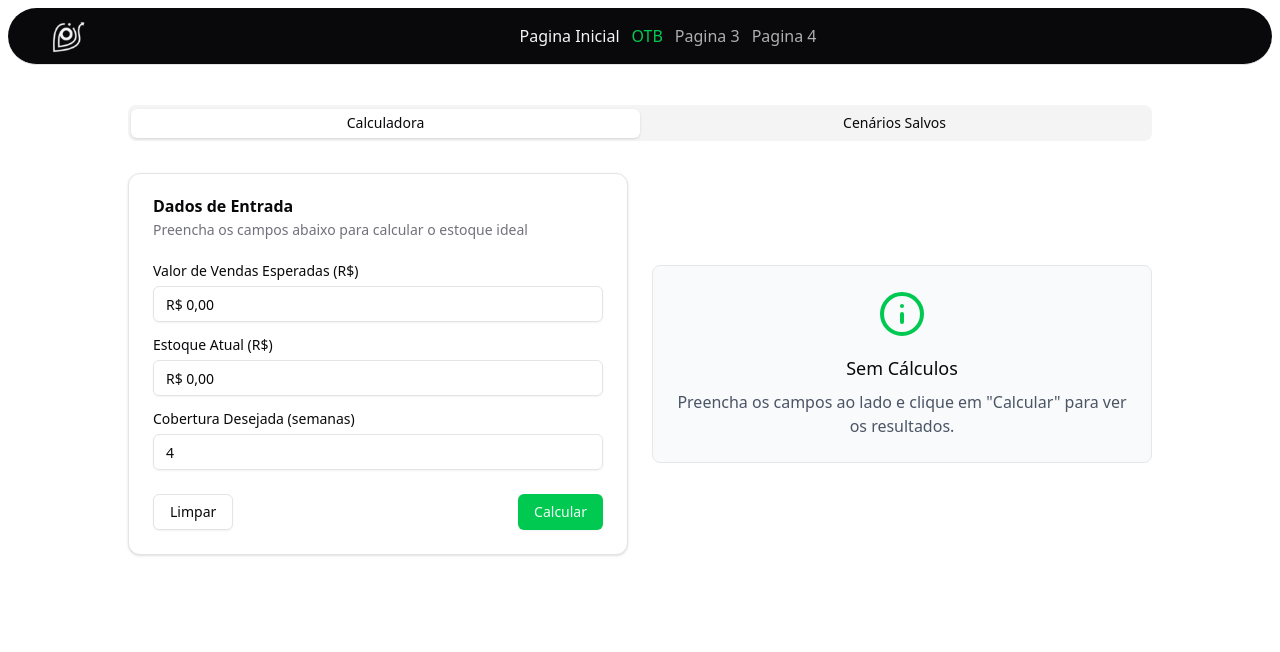
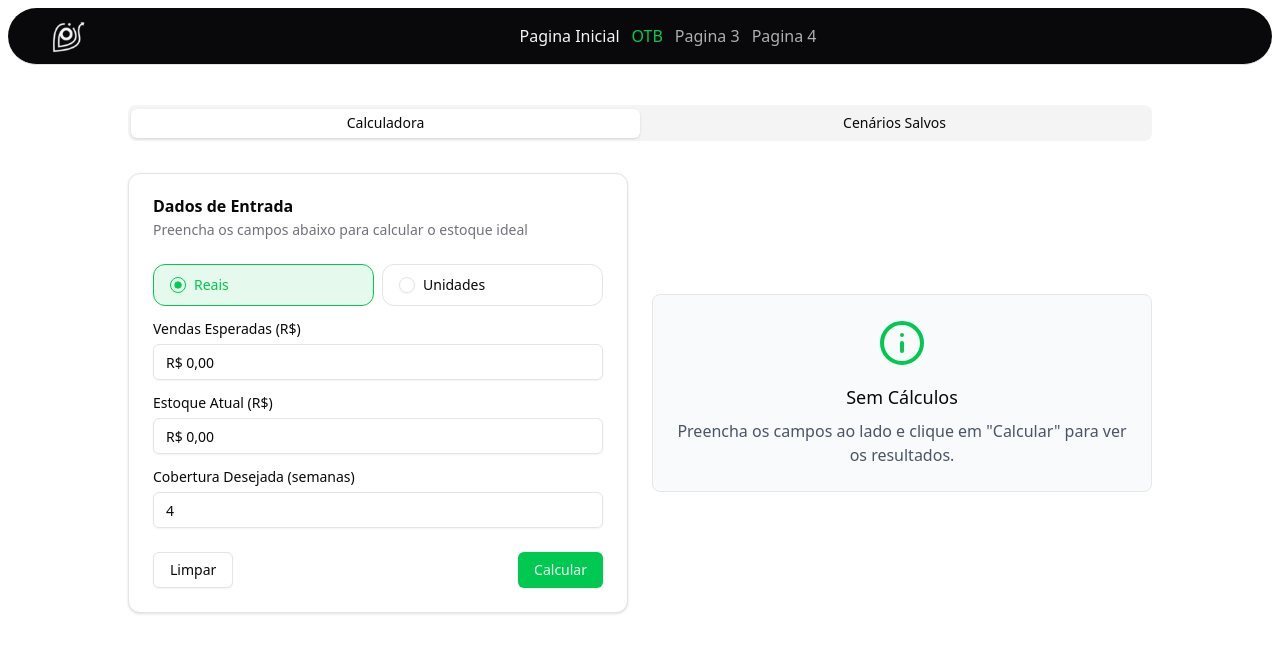
Before and after one commit to enrick-dev/preve, a React (Vite) app in the folder frontend/: page /otb in a window 1280 px wide. Shown: the top 652 px of the page. Built offline with nearby package versions, Linux system fonts and the light colour scheme.

Commit message:
feat: add select unit or R$

```diff
--- a/frontend/package.json
+++ b/frontend/package.json
@@ -15,6 +15,7 @@
     "@radix-ui/react-alert-dialog": "^1.1.13",
     "@radix-ui/react-dialog": "^1.1.13",
     "@radix-ui/react-label": "^2.1.6",
+    "@radix-ui/react-radio-group": "^1.3.6",
     "@radix-ui/react-separator": "^1.1.6",
     "@radix-ui/react-slot": "^1.2.2",
     "@radix-ui/react-tabs": "^1.1.11",
--- a/frontend/src/components/result-card.tsx
+++ b/frontend/src/components/result-card.tsx
@@ -3,7 +3,7 @@ import { BarChart3, ShoppingBag } from 'lucide-react';
 
 interface ResultCardProps {
   title: string;
-  value: string;
+  value: string | number;
   description: string;
   icon: 'chart' | 'shopping';
 }
--- /dev/null
+++ b/frontend/src/components/ui/radio-group.tsx
@@ -0,0 +1,43 @@
+import * as React from "react"
+import * as RadioGroupPrimitive from "@radix-ui/react-radio-group"
+import { CircleIcon } from "lucide-react"
+
+import { cn } from "@/lib/utils"
+
+function RadioGroup({
+  className,
+  ...props
+}: React.ComponentProps<typeof RadioGroupPrimitive.Root>) {
+  return (
+    <RadioGroupPrimitive.Root
+      data-slot="radio-group"
+      className={cn("grid gap-3", className)}
+      {...props}
+    />
+  )
+}
+
+function RadioGroupItem({
+  className,
+  ...props
+}: React.ComponentProps<typeof RadioGroupPrimitive.Item>) {
+  return (
+    <RadioGroupPrimitive.Item
+      data-slot="radio-group-item"
+      className={cn(
+        "border-input text-primary focus-visible:border-ring focus-visible:ring-ring/50 aria-invalid:ring-destructive/20 dark:aria-invalid:ring-destructive/40 aria-invalid:border-destructive dark:bg-input/30 aspect-square size-4 shrink-0 rounded-full border shadow-xs transition-[color,box-shadow] outline-none focus-visible:ring-[3px] disabled:cursor-not-allowed disabled:opacity-50",
+        className
+      )}
+      {...props}
+    >
+      <RadioGroupPrimitive.Indicator
+        data-slot="radio-group-indicator"
+        className="relative flex items-center justify-center"
+      >
+        <CircleIcon className="fill-primary absolute top-1/2 left-1/2 size-2 -translate-x-1/2 -translate-y-1/2" />
+      </RadioGroupPrimitive.Indicator>
+    </RadioGroupPrimitive.Item>
+  )
+}
+
+export { RadioGroup, RadioGroupItem }
--- a/frontend/src/pages/Otb.tsx
+++ b/frontend/src/pages/Otb.tsx
@@ -26,6 +26,9 @@ import {
   FormMessage,
 } from '@/components/ui/form';
 import { Separator } from '@/components/ui/separator';
+import { RadioGroup, RadioGroupItem } from '@/components/ui/radio-group';
+import { Label } from '@/components/ui/label';
+import { cn } from '@/lib/utils';
 
 const schema = z.object({
   expectedSales: z
@@ -57,9 +60,15 @@ type CalculationResult = {
 const Otb = () => {
   const [result, setResult] = React.useState<CalculationResult | null>(null);
   const [scenarios, setScenarios] = React.useState<
-    Array<{ id: number; inputs: FormData; result: CalculationResult }>
+    Array<{
+      id: number;
+      inputs: FormData;
+      result: CalculationResult;
+      mode: 'reais' | 'unidades';
+    }>
   >([]);
   const [activeTab, setActiveTab] = React.useState('calculator');
+  const [mode, setMode] = React.useState<'reais' | 'unidades'>('reais');
 
   const form = useForm<FormData>({
     resolver: zodResolver(schema),
@@ -79,12 +88,17 @@ const Otb = () => {
     setResult(newResult);
     setScenarios((prev) => [
       ...prev,
-      { id: Date.now(), inputs: values, result: newResult },
+      { id: Date.now(), inputs: values, result: newResult, mode },
     ]);
   };
 
   const clearForm = () => {
-    form.reset();
+    form.reset({
+      expectedSales: 0,
+      currentInventory: 0,
+      desiredCoverage: 4,
+    });
+    setMode('reais');
     setResult(null);
   };
 
@@ -92,8 +106,10 @@ const Otb = () => {
     id: number;
     inputs: FormData;
     result: CalculationResult;
+    mode: 'reais' | 'unidades';
   }) => {
     form.reset(scenario.inputs);
+    setMode(scenario.mode);
     setResult(scenario.result);
     setActiveTab('calculator');
   };
@@ -171,22 +187,67 @@ const Otb = () => {
                 </CardDescription>
               </CardHeader>
               <CardContent>
-                <div className="grid gap-4">
+                <RadioGroup
+                  value={mode}
+                  onValueChange={(v) =>
+                    v == 'reais' || v == 'unidades' ? setMode(v) : null
+                  }
+                  className="flex gap-2 w-full"
+                >
+                  <div
+                    className={cn(
+                      'flex items-center gap-2 flex-1 px-4 py-3 rounded-xl border',
+                      mode == 'reais' &&
+                        'bg-primary/10 border border-primary text-primary ',
+                    )}
+                  >
+                    <RadioGroupItem
+                      value="reais"
+                      id="reais"
+                      className="border-primary"
+                    />
+                    <Label htmlFor="reais">Reais</Label>
+                  </div>
+                  <div
+                    className={cn(
+                      'flex items-center gap-2 flex-1 px-4 py-3 rounded-xl border',
+                      mode == 'unidades' &&
+                        'bg-primary/10 border border-primary text-primary ',
+                    )}
+                  >
+                    <RadioGroupItem value="unidades" id="unidades" />
+                    <Label htmlFor="unidades">Unidades</Label>
+                  </div>
+                </RadioGroup>
+                <div className="grid gap-4 mt-4">
                   <FormField
                     control={form.control}
                     name="expectedSales"
                     render={({ field }) => (
                       <FormItem>
-                        <FormLabel>Valor de Vendas Esperadas (R$)</FormLabel>
+                        <FormLabel>
+                          Vendas Esperadas (
+                          {mode === 'reais' ? 'R$' : 'unidades'})
+                        </FormLabel>
                         <FormControl>
+                          {mode === 'reais' ? (
                             <Input
                               value={formatBRL(field.value)}
                               onChange={(e) => {
                                 const raw = e.target.value.replace(/\D/g, '');
-                              const number = raw ? parseInt(raw, 10) / 100 : 0;
-                              field.onChange(number);
+                                const num = raw ? parseInt(raw, 10) / 100 : 0;
+                                field.onChange(num);
                               }}
                             />
+                          ) : (
+                            <Input
+                              {...field}
+                              type="number"
+                              onChange={(e) =>
+                                field.onChange(parseFloat(e.target.value))
+                              }
+                            />
+                          )}
                         </FormControl>
                         <FormMessage />
                       </FormItem>
@@ -198,16 +259,28 @@ const Otb = () => {
                     name="currentInventory"
                     render={({ field }) => (
                       <FormItem>
-                        <FormLabel>Estoque Atual (R$)</FormLabel>
+                        <FormLabel>
+                          Estoque Atual ({mode === 'reais' ? 'R$' : 'unidades'})
+                        </FormLabel>
                         <FormControl>
+                          {mode === 'reais' ? (
                             <Input
                               value={formatBRL(field.value)}
                               onChange={(e) => {
                                 const raw = e.target.value.replace(/\D/g, '');
-                              const number = raw ? parseInt(raw, 10) / 100 : 0;
-                              field.onChange(number);
+                                const num = raw ? parseInt(raw, 10) / 100 : 0;
+                                field.onChange(num);
                               }}
                             />
+                          ) : (
+                            <Input
+                              {...field}
+                              type="number"
+                              onChange={(e) =>
+                                field.onChange(parseFloat(e.target.value))
+                              }
+                            />
+                          )}
                         </FormControl>
                         <FormMessage />
                       </FormItem>
@@ -248,13 +321,21 @@ const Otb = () => {
                 <>
                   <ResultCard
                     title="Estoque Ideal"
-                    value={formatCurrency(result.idealInventory)}
+                    value={
+                      mode == 'reais'
+                        ? formatCurrency(result.idealInventory)
+                        : result.idealInventory
+                    }
                     description="Baseado nas vendas esperadas e cobertura desejada"
                     icon="chart"
                   />
                   <ResultCard
                     title="Sugestão de Compra"
-                    value={formatCurrency(result.purchaseSuggestion)}
+                    value={
+                      mode == 'reais'
+                        ? formatCurrency(result.purchaseSuggestion)
+                        : result.purchaseSuggestion
+                    }
                     description={
                       result.purchaseSuggestion > 0
                         ? 'Valor recomendado para compra'
@@ -321,11 +402,17 @@ const Otb = () => {
                     <div className="grid grid-cols-2 gap-2 text-sm">
                       <div>
                         <p className="text-gray-500">Vendas Esperadas:</p>
-                        <p>R$ {scenario.inputs.expectedSales}</p>
+                        <p>
+                          {scenario.mode == 'reais' ? 'R$ ' : ''}
+                          {scenario.inputs.expectedSales}
+                        </p>
                       </div>
                       <div>
                         <p className="text-gray-500">Estoque Atual:</p>
-                        <p>R$ {scenario.inputs.currentInventory}</p>
+                        <p>
+                          {scenario.mode == 'reais' ? 'R$ ' : ''}{' '}
+                          {scenario.inputs.currentInventory}
+                        </p>
                       </div>
                       <div>
                         <p className="text-gray-500">Cobertura (semanas):</p>
@@ -334,7 +421,9 @@ const Otb = () => {
                       <div>
                         <p className="text-gray-500">Sugestão de Compra:</p>
                         <p>
-                          {formatCurrency(scenario.result.purchaseSuggestion)}
+                          {scenario.mode == 'reais'
+                            ? formatCurrency(scenario.result.purchaseSuggestion)
+                            : scenario.result.purchaseSuggestion}
                         </p>
                       </div>
                     </div>
```
Also changed, not shown: 1 other file (tests, documents, lock files or other folders). Lines whose indentation alone changed are shown as unchanged.
